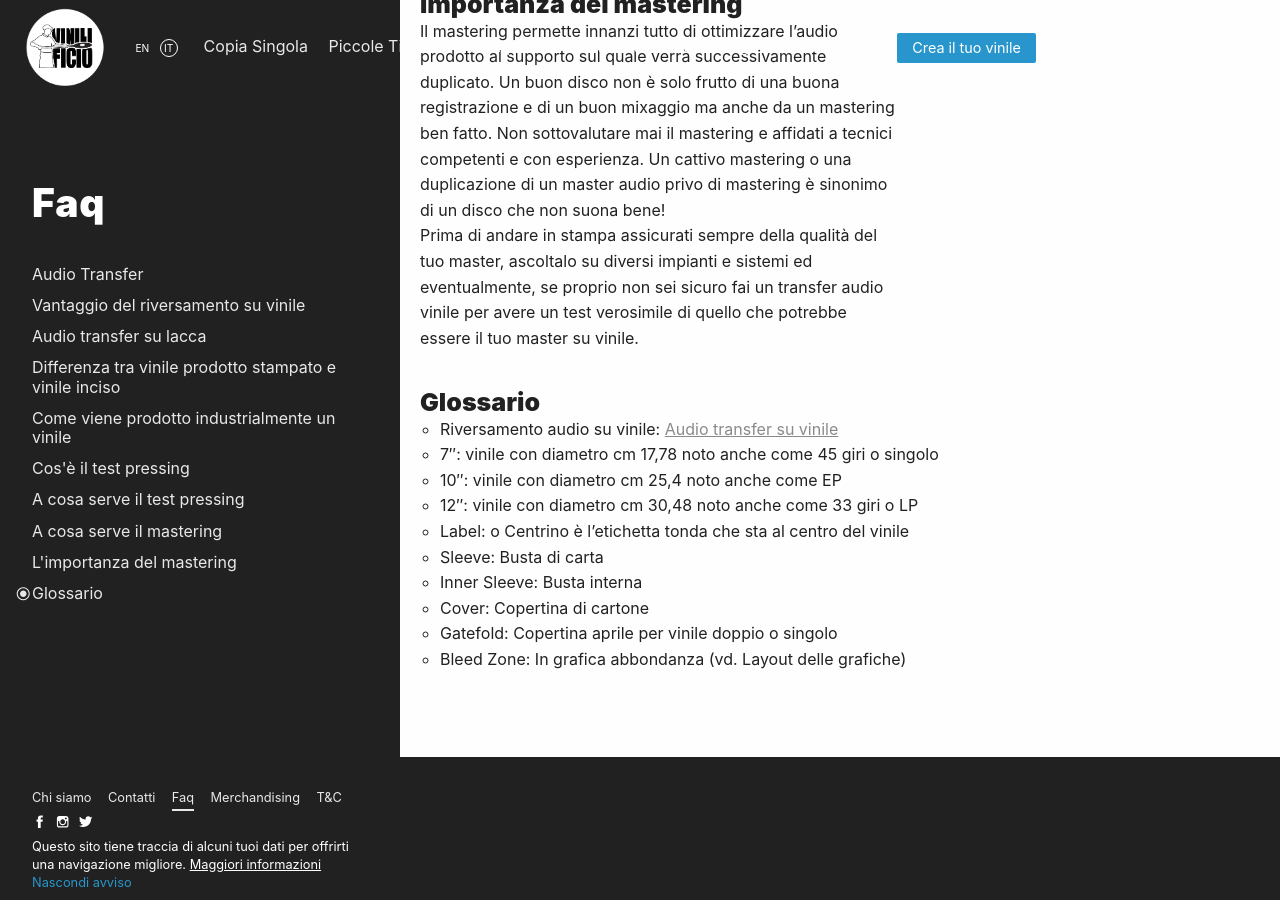
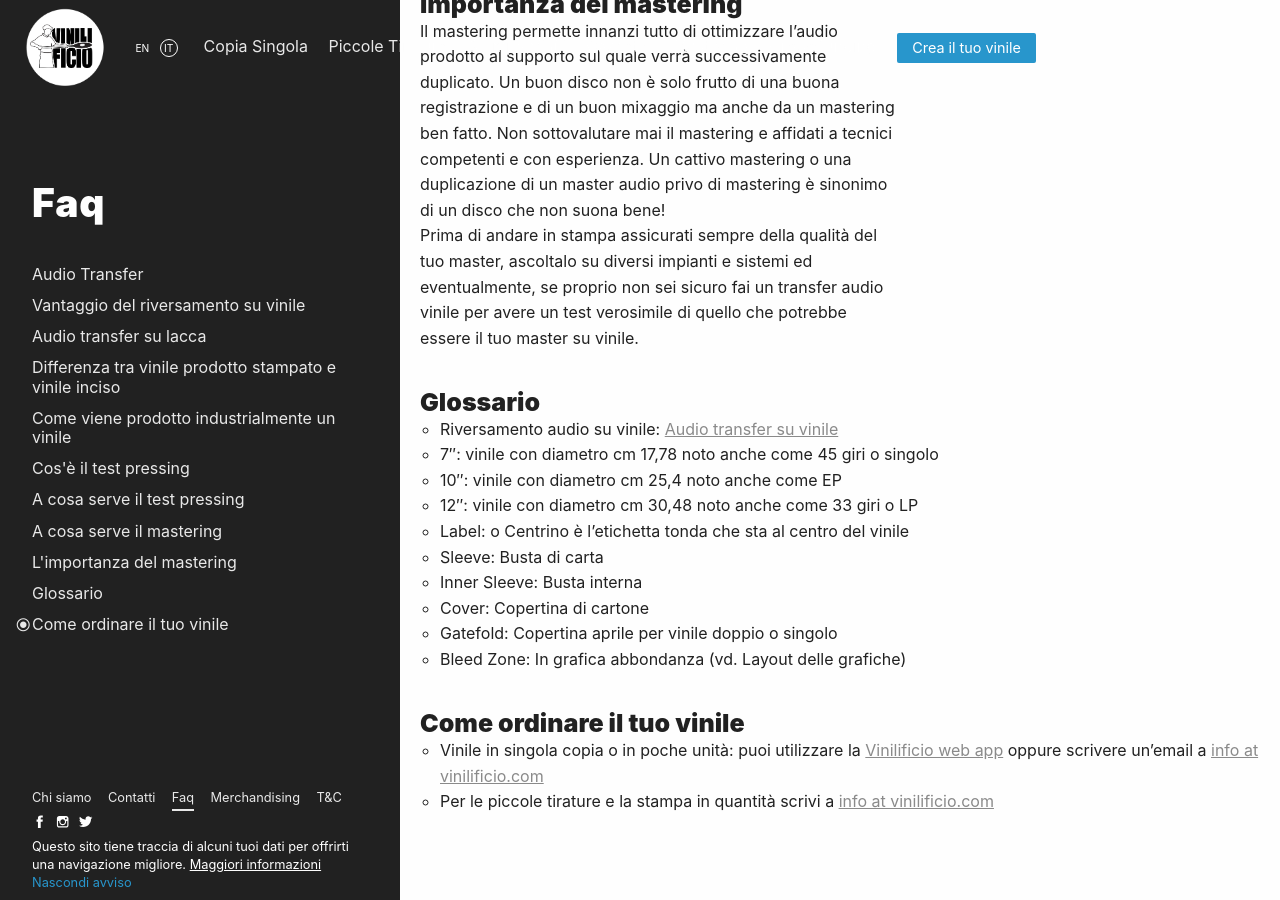
Before and after one commit to Vinilificio/vinilificio.com, a Jekyll site: the page built from _pages/domande-frequenti.md, in a window 1280 px wide and 900 px high, scrolled down 3745 px. Built offline with Jekyll 4.4.1, drawn with Linux system fonts in a browser that asks for light colours; nearby versions of some CDN libraries; comment, search, counter and statistics services are not loaded.

Commit message:
Update domande-frequenti.md

```diff
--- a/_pages/domande-frequenti.md
+++ b/_pages/domande-frequenti.md
@@ -23,6 +23,8 @@ menu:
   id: importanza-del-mastering
 - titolo: Glossario
   id: glossario
+- titolo: Come ordinare il tuo vinile
+  id: come-ordinare-il-tuo-vinile
 lang: it
 ref: faq
 ---
@@ -99,3 +101,7 @@ Prima di andare in stampa assicurati sempre della qualità del tuo master, ascol
 * Cover: Copertina di cartone
 * Gatefold: Copertina aprile per vinile doppio o singolo
 * Bleed Zone: In grafica abbondanza (vd. Layout delle grafiche)
+
+### Come ordinare il tuo vinile
+* Vinile in singola copia o in poche unità: puoi utilizzare la [Vinilificio web app](https://app.vinilificio.com/){:target="_blank"} oppure scrivere un'email a <a href="mailto:info@vinilificio.com">info at vinilificio.com</a>
+* Per le piccole tirature e la stampa in quantità scrivi a <a href="mailto:info@vinilificio.com">info at vinilificio.com</a>
```
